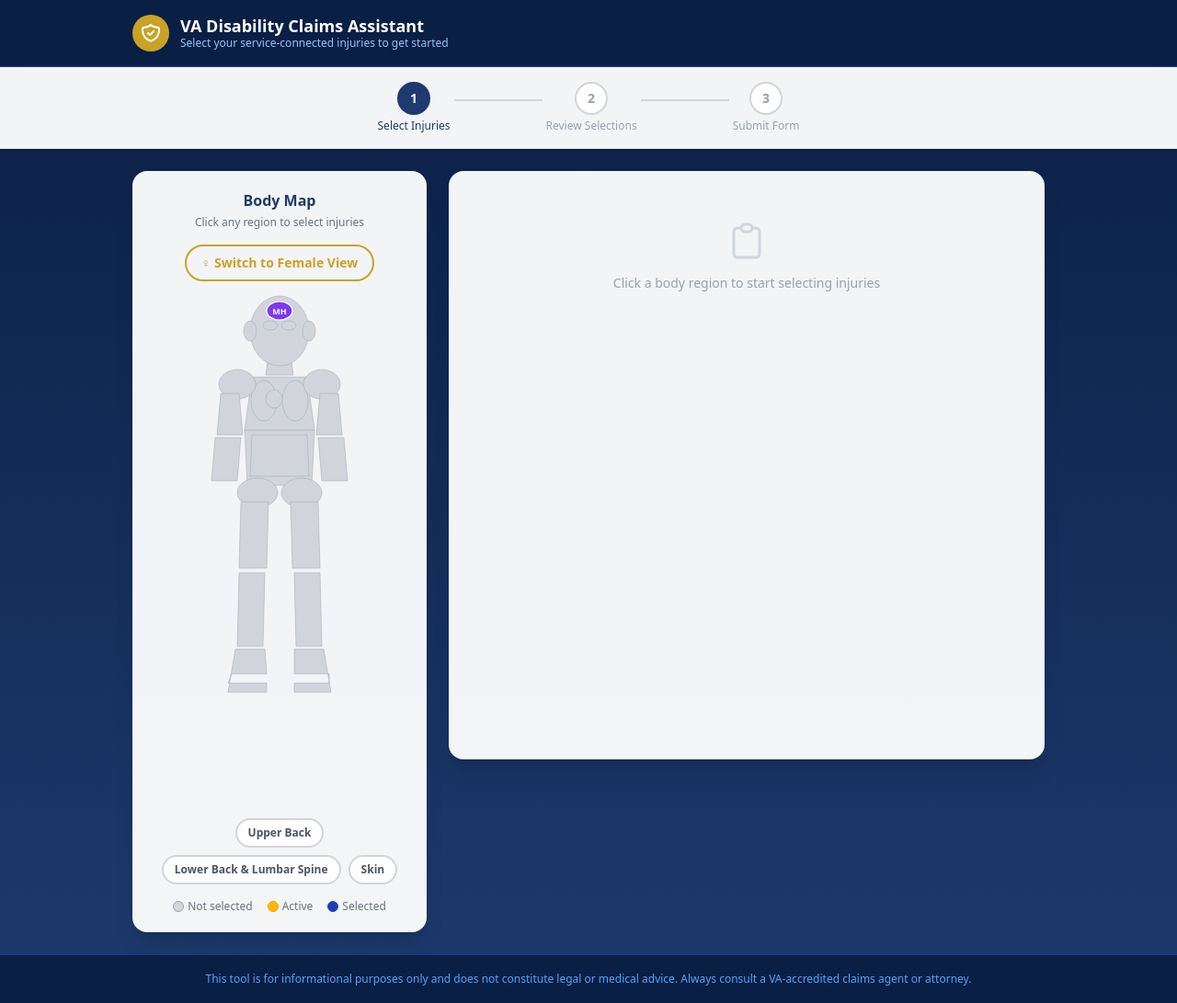
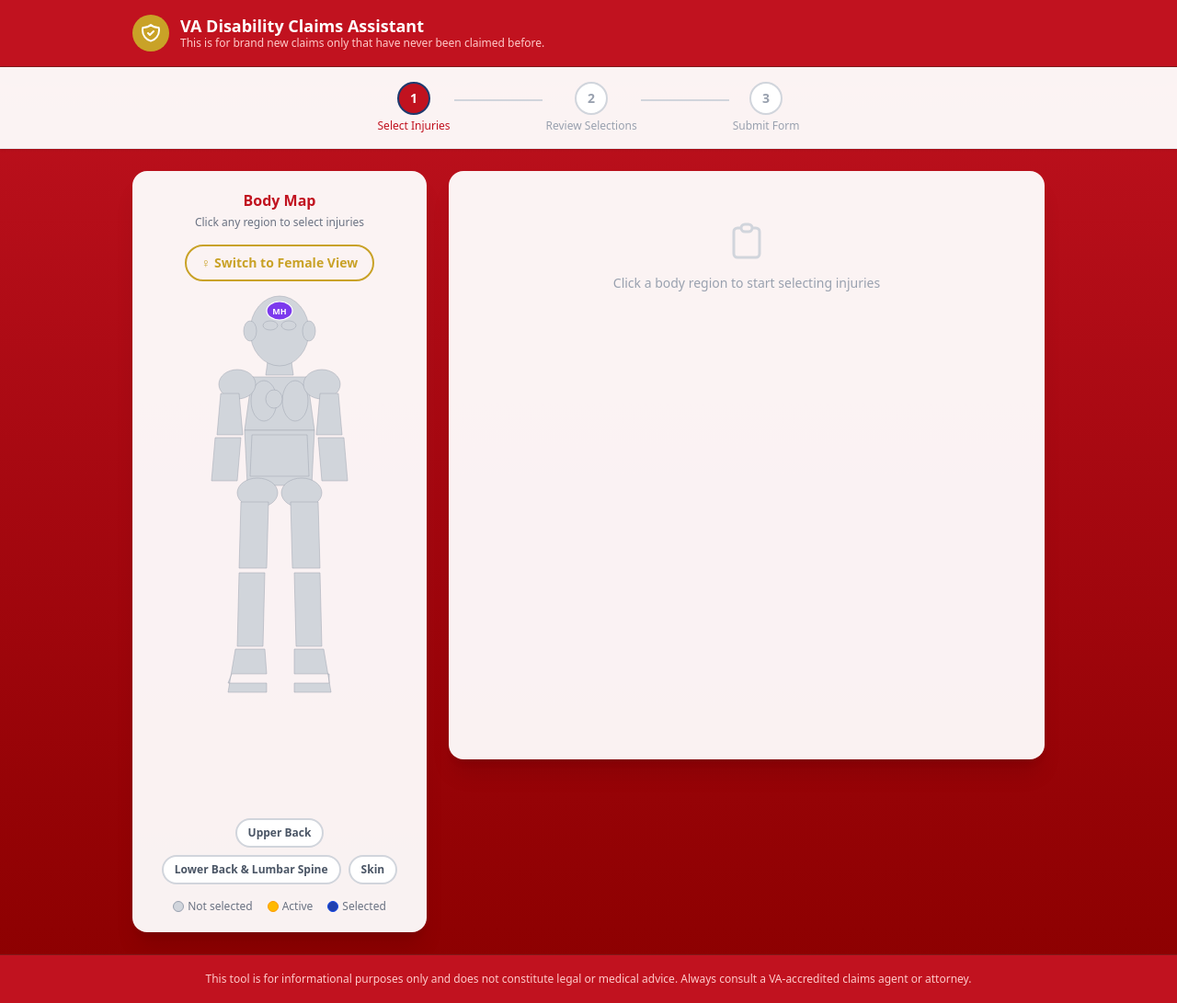
Before and after one commit to triggs2025/veteran-claims-app, a React (Vite) app: page / in a window 1280 px wide. Shown: the whole page at 92% size. Built offline with nearby package versions, Linux system fonts and the light colour scheme.

Commit message:
Update primary color to red and subtitle text

```diff
--- a/src/App.jsx
+++ b/src/App.jsx
@@ -36,9 +36,9 @@
   const totalSelected = Object.values(selectedConditions).reduce((sum, c) => sum + c.length, 0)
 
   return (
-    <div className="min-h-screen bg-gradient-to-b from-[#0a1f44] to-[#1e3a6e] flex flex-col">
+    <div className="min-h-screen bg-gradient-to-b from-[#c1121f] to-[#8b0000] flex flex-col">
       {/* Header */}
-      <header className="bg-[#0a1f44] border-b border-blue-800 shadow-lg">
+      <header className="bg-[#c1121f] border-b border-red-900 shadow-lg">
         <div className="max-w-5xl mx-auto px-4 py-4 flex items-center gap-4">
           <div className="flex items-center gap-3">
             <div className="w-10 h-10 rounded-full bg-[#c9a227] flex items-center justify-center shrink-0">
@@ -49,7 +49,7 @@
             </div>
             <div>
               <h1 className="text-white font-bold text-lg leading-tight">VA Disability Claims Assistant</h1>
-              <p className="text-blue-300 text-xs">Select your service-connected injuries to get started</p>
+              <p className="text-red-200 text-xs">This is for brand new claims only that have never been claimed before.</p>
             </div>
           </div>
         </div>
@@ -68,7 +68,7 @@
           <div className="flex flex-col lg:flex-row gap-6">
             {/* Body figure */}
             <div className="bg-white/95 rounded-2xl shadow-xl p-5 flex flex-col items-center lg:w-80 shrink-0">
-              <h2 className="text-[#1e3a6e] font-bold text-base mb-1">Body Map</h2>
+              <h2 className="text-[#c1121f] font-bold text-base mb-1">Body Map</h2>
               <p className="text-gray-500 text-xs text-center mb-4">Click any region to select injuries</p>
               <BodyFigure
                 selectedConditions={selectedConditions}
@@ -128,9 +128,9 @@
       )}
 
       {/* Footer */}
-      <footer className="bg-[#0a1f44] border-t border-blue-900 mt-auto">
+      <footer className="bg-[#c1121f] border-t border-red-900 mt-auto">
         <div className="max-w-5xl mx-auto px-4 py-4">
-          <p className="text-blue-400 text-xs text-center leading-relaxed">
+          <p className="text-red-200 text-xs text-center leading-relaxed">
             This tool is for informational purposes only and does not constitute legal or medical advice.
             Always consult a VA-accredited claims agent or attorney.
           </p>
--- a/src/components/InjurySummary.jsx
+++ b/src/components/InjurySummary.jsx
@@ -24,7 +24,7 @@
         return (
           <div key={regionId} className="bg-blue-50 rounded-lg p-3 border border-blue-200">
             <div className="flex items-start justify-between gap-2">
-              <h4 className="text-xs font-bold text-[#1e3a6e] uppercase tracking-wide mb-1 flex-1">
+              <h4 className="text-xs font-bold text-[#c1121f] uppercase tracking-wide mb-1 flex-1">
                 {region?.label}
               </h4>
               {onRegionClick && (
--- a/src/components/ProgressBar.jsx
+++ b/src/components/ProgressBar.jsx
@@ -15,7 +15,7 @@
                 step > s.num
                   ? 'bg-green-600 border-green-600 text-white'
                   : step === s.num
-                  ? 'bg-[#1e3a6e] border-[#1e3a6e] text-white'
+                  ? 'bg-[#c1121f] border-[#1e3a6e] text-white'
                   : 'bg-white border-gray-300 text-gray-400'
               }`}
             >
@@ -29,7 +29,7 @@
             </div>
             <span
               className={`text-xs mt-1 font-medium whitespace-nowrap ${
-                step === s.num ? 'text-[#1e3a6e]' : 'text-gray-400'
+                step === s.num ? 'text-[#c1121f]' : 'text-gray-400'
               }`}
             >
               {s.label}
--- a/src/components/ReviewScreen.jsx
+++ b/src/components/ReviewScreen.jsx
@@ -7,7 +7,7 @@
   return (
     <div className="max-w-2xl mx-auto w-full">
       <div className="bg-white rounded-2xl shadow-lg overflow-hidden">
-        <div className="bg-[#1e3a6e] px-6 py-5">
+        <div className="bg-[#c1121f] px-6 py-5">
           <h2 className="text-white text-xl font-bold">Review Your Selected Injuries</h2>
           <p className="text-blue-200 text-sm mt-1">
             {totalCount} condition{totalCount !== 1 ? 's' : ''} selected across{' '}
@@ -29,7 +29,7 @@
                 return (
                   <div key={regionId} className="border border-gray-200 rounded-xl overflow-hidden">
                     <div className="bg-gray-50 px-4 py-3 border-b border-gray-200">
-                      <h3 className="font-bold text-[#1e3a6e] text-sm uppercase tracking-wide">
+                      <h3 className="font-bold text-[#c1121f] text-sm uppercase tracking-wide">
                         {region?.label}
                       </h3>
                     </div>
@@ -62,7 +62,7 @@
         <div className="px-6 pb-6 flex gap-3">
           <button
             onClick={onBack}
-            className="flex-1 py-3 border-2 border-[#1e3a6e] text-[#1e3a6e] rounded-xl font-semibold hover:bg-blue-50 transition-colors"
+            className="flex-1 py-3 border-2 border-[#c1121f] text-[#c1121f] rounded-xl font-semibold hover:bg-blue-50 transition-colors"
           >
             ← Back to Body Map
           </button>
--- a/src/components/SubmitScreen.jsx
+++ b/src/components/SubmitScreen.jsx
@@ -63,7 +63,7 @@
     <div className="max-w-2xl mx-auto w-full space-y-6">
       {/* Summary */}
       <div className="bg-white rounded-2xl shadow-lg overflow-hidden">
-        <div className="bg-[#1e3a6e] px-6 py-5">
+        <div className="bg-[#c1121f] px-6 py-5">
           <h2 className="text-white text-xl font-bold">Your Injury Summary</h2>
           <p className="text-blue-200 text-sm mt-1">{totalCount} condition{totalCount !== 1 ? 's' : ''} selected</p>
         </div>
@@ -118,7 +118,7 @@
 
       {/* GHL Form */}
       <div className="bg-white rounded-2xl shadow-lg overflow-hidden">
-        <div className="bg-[#1e3a6e] px-6 py-4">
+        <div className="bg-[#c1121f] px-6 py-4">
           <h3 className="text-white font-bold text-base">Submit Your Claim Information</h3>
           <p className="text-blue-200 text-xs mt-0.5">Fill out the form below — a claims specialist will contact you</p>
         </div>
@@ -137,7 +137,7 @@
       <div className="pb-4">
         <button
           onClick={onBack}
-          className="w-full py-3 border-2 border-[#1e3a6e] text-[#1e3a6e] rounded-xl font-semibold hover:bg-blue-50 transition-colors bg-white"
+          className="w-full py-3 border-2 border-[#c1121f] text-[#1e3a6e] rounded-xl font-semibold hover:bg-blue-50 transition-colors bg-white"
         >
           ← Back to Review
         </button>
```
Also changed, not shown: src/components/InjuryPanel.jsx (+5 -5 lines).
